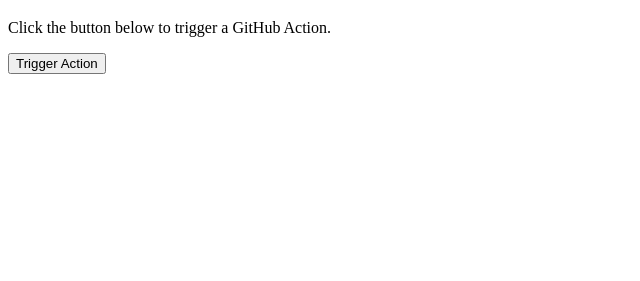
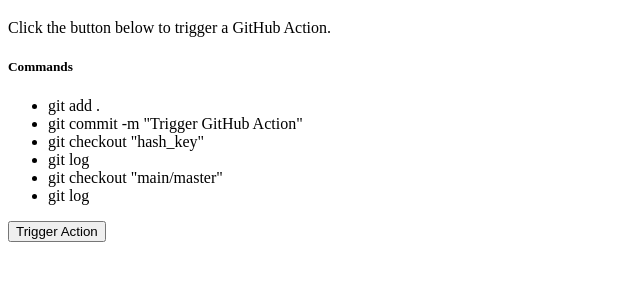
Before and after one commit to SabyasachiDhar/github-crash-course, a plain HTML site: page index.html in a window 1280 px wide. Shown: the part 61-342 px from the top of the page, without its empty margins (0-640 px from the left). Drawn offline with Linux system fonts and the light colour scheme.

Commit message:
Update Commands added

```diff
--- a/index.html
+++ b/index.html
@@ -9,6 +9,15 @@
     <div>
       <h1>Github Action</h1>
       <p>Click the button below to trigger a GitHub Action.</p>
+      <h5>Commands</h5>
+      <ul>
+        <li>git add .</li>
+        <li>git commit -m "Trigger GitHub Action"</li>
+        <li>git checkout "hash_key"</li>
+        <li>git log</li>
+        <li>git checkout "main/master"</li>
+        <li>git log</li>
+      </ul>
       <button id="trigger-action">Trigger Action</button>
     </div>
   </body>
```
